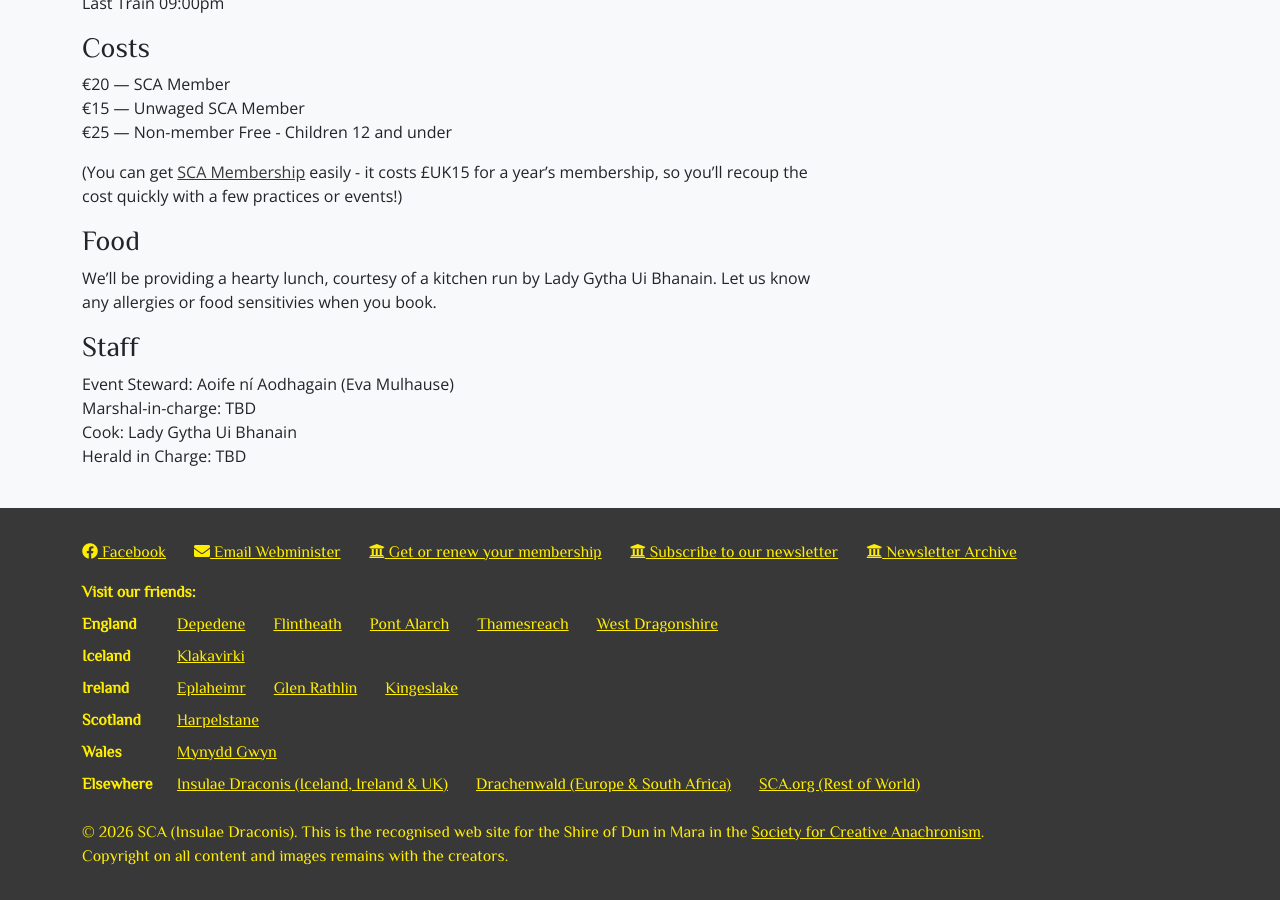
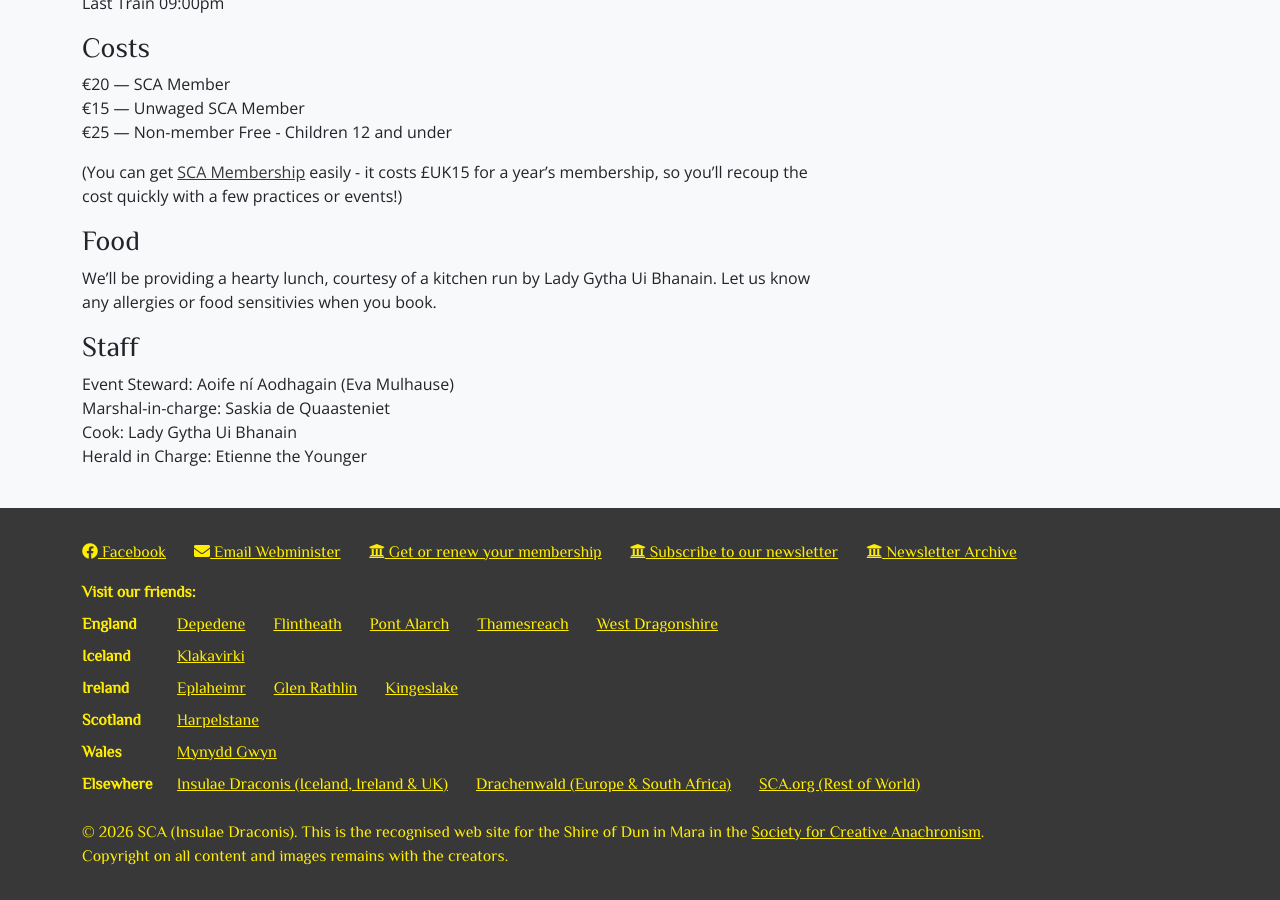
Before and after one commit to drachenwald/dun-in-mara, a Jekyll site: the page built from events/2026/duck-again/index.md, in a window 1280 px wide and 900 px high, scrolled down 1506 px. Built offline with Jekyll 4.4.1, drawn with Linux system fonts in a browser that asks for light colours; comment, search, counter and statistics services are not loaded.

Commit message:
Updated officers Duck

```diff
--- a/events/2026/duck-again/index.md
+++ b/events/2026/duck-again/index.md
@@ -60,9 +60,9 @@ We'll be providing a hearty lunch, courtesy of a kitchen run by Lady Gytha Ui Bh
 ### Staff
 
 Event Steward: Aoife ní Aodhagain (Eva Mulhause)
-Marshal-in-charge: TBD
+Marshal-in-charge: Saskia de Quaasteniet
 Cook: Lady Gytha Ui Bhanain
-Herald in Charge: TBD
+Herald in Charge: Etienne the Younger
 <!-- <div class="text-center m-4">
   <a class="btn btn-warning shadow m-2 w-50" href="https://fienta.com/springtimerevel"><i class="fas fa-ticket-alt me-1 m"></i> Book here</a><br />
 </div> -->
```
